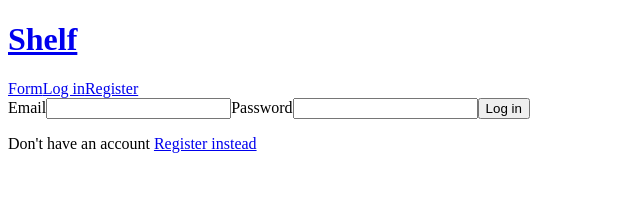
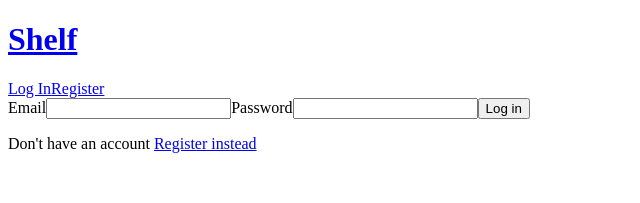
Before and after one commit to bpdm88/link-manager, a React (Create React App) app in the folder client/: page /login in a window 1280 px wide. Shown: the top 203 px of the page, without its empty margins (0-640 px from the left). Built offline with nearby package versions, Linux system fonts and the light colour scheme; no server answers.

Commit message:
useContext log in / nav bar edits

```diff
--- a/client/src/App.js
+++ b/client/src/App.js
@@ -1,11 +1,18 @@
 import React from 'react'
 import Router from './router'
 import axios from 'axios'
+import { UserContextProvider } from './context/UserContext'
 
 axios.defaults.withCredentials = true
 
 const App = () => {
-  return <Router />
+  return (
+    <UserContextProvider>
+      <div>
+        <Router />
+      </div>
+    </UserContextProvider>
+  )
 }
 
 export default App
--- a/client/src/app/home/home.jsx
+++ b/client/src/app/home/home.jsx
@@ -10,11 +10,13 @@ const Home = ({
   openEditor,
   closeEditor,
   linkToEdit,
-  onUpdate
+  onUpdate,
+  user
 }) => {
   return (
     <div>
-      {links.map((link, i) => {
+      {user &&
+        links.map((link, i) => {
           return (
             <Link
               key={i}
--- a/client/src/app/home/index.js
+++ b/client/src/app/home/index.js
@@ -1,13 +1,16 @@
-import React, { useEffect, useState } from 'react'
+import React, { useContext, useEffect, useState } from 'react'
 
 import axios from 'axios'
 
 import Home from './home'
+import UserContext from '../../context/UserContext'
 
 const HomeContainer = () => {
   const [links, setLinks] = useState([])
   const [openEditor, setOpenEditor] = useState(false)
   const [linkToEdit, setLinkToEdit] = useState(null)
+
+  const { user } = useContext(UserContext)
 
   // Runs Get request for links
 
@@ -66,6 +69,7 @@ const HomeContainer = () => {
       setLinkToUpdate={setLinkToUpdate}
       onUpdate={onUpdate}
       closeEditor={closeEditor}
+      user={user}
     />
   )
 }
--- a/client/src/app/login/index.js
+++ b/client/src/app/login/index.js
@@ -1,9 +1,14 @@
 import axios from 'axios'
-import React, { useState } from 'react'
-import { Link } from 'react-router-dom'
+import React, { useState, useContext } from 'react'
+import { Link, useHistory } from 'react-router-dom'
+import UserContext from '../../context/UserContext'
 
 const Login = () => {
   const [formData, setFormData] = useState({ email: '', password: '' })
+
+  const history = useHistory()
+
+  const { getUser } = useContext(UserContext)
 
   const login = async e => {
     e.preventDefault()
@@ -14,6 +19,9 @@ const Login = () => {
     }
 
     await axios.post('http://localhost:5000/auth/login', loginData)
+
+    await getUser()
+    history.push('/')
   }
   return (
     <div>
--- a/client/src/components/navbar/index.jsx
+++ b/client/src/components/navbar/index.jsx
@@ -2,15 +2,23 @@ import React from 'react'
 
 import { Link } from 'react-router-dom'
 
-const NavBar = () => {
+const NavBar = ({ user }) => {
   return (
     <div>
       <Link to="/">
         <h1>Shelf</h1>
       </Link>
-      <Link to="/form">Form</Link>
-      <Link to="/login">Log in</Link>
-      <Link to="/register">Register</Link>
+      {!user ? (
+        <>
+          <Link to="/login">Log In</Link>
+          <Link to="/register">Register</Link>
+        </>
+      ) : (
+        <>
+          <Link to="/form">Form</Link>
+          <button>Log Out</button>{' '}
+        </>
+      )}
     </div>
   )
 }
--- /dev/null
+++ b/client/src/context/UserContext.js
@@ -0,0 +1,21 @@
+import React, { createContext, useEffect, useState } from 'react'
+import axios from 'axios'
+
+const UserContext = createContext()
+
+const UserContextProvider = props => {
+  const [user, setUser] = useState()
+
+  const getUser = async () => {
+    const userRes = await axios.get('http://localhost:5000/auth/loggedIn')
+    setUser(userRes.data)
+  }
+
+  useEffect(() => {
+    getUser()
+  }, [])
+  return <UserContext.Provider value={{ user, getUser }}>{props.children}</UserContext.Provider>
+}
+
+export default UserContext
+export { UserContextProvider }
--- a/client/src/router.js
+++ b/client/src/router.js
@@ -1,5 +1,7 @@
-import React from 'react'
+import React, { useContext } from 'react'
 import { BrowserRouter, Switch, Route } from 'react-router-dom'
+
+import UserContext from './context/UserContext'
 
 import Home from './app/home'
 import Form from './app/form'
@@ -9,9 +11,10 @@ import Login from './app/login'
 import NavBar from './components/navbar'
 
 const Router = () => {
+  const { user } = useContext(UserContext)
   return (
     <BrowserRouter>
-      <NavBar />
+      <NavBar user={user} />
       <Switch>
         <Route exact path="/" component={Home} />
         <Route path="/form" component={Form} />
```
Also changed, not shown: 2 other files (tests, documents, lock files or other folders). Lines whose indentation alone changed are shown as unchanged.
